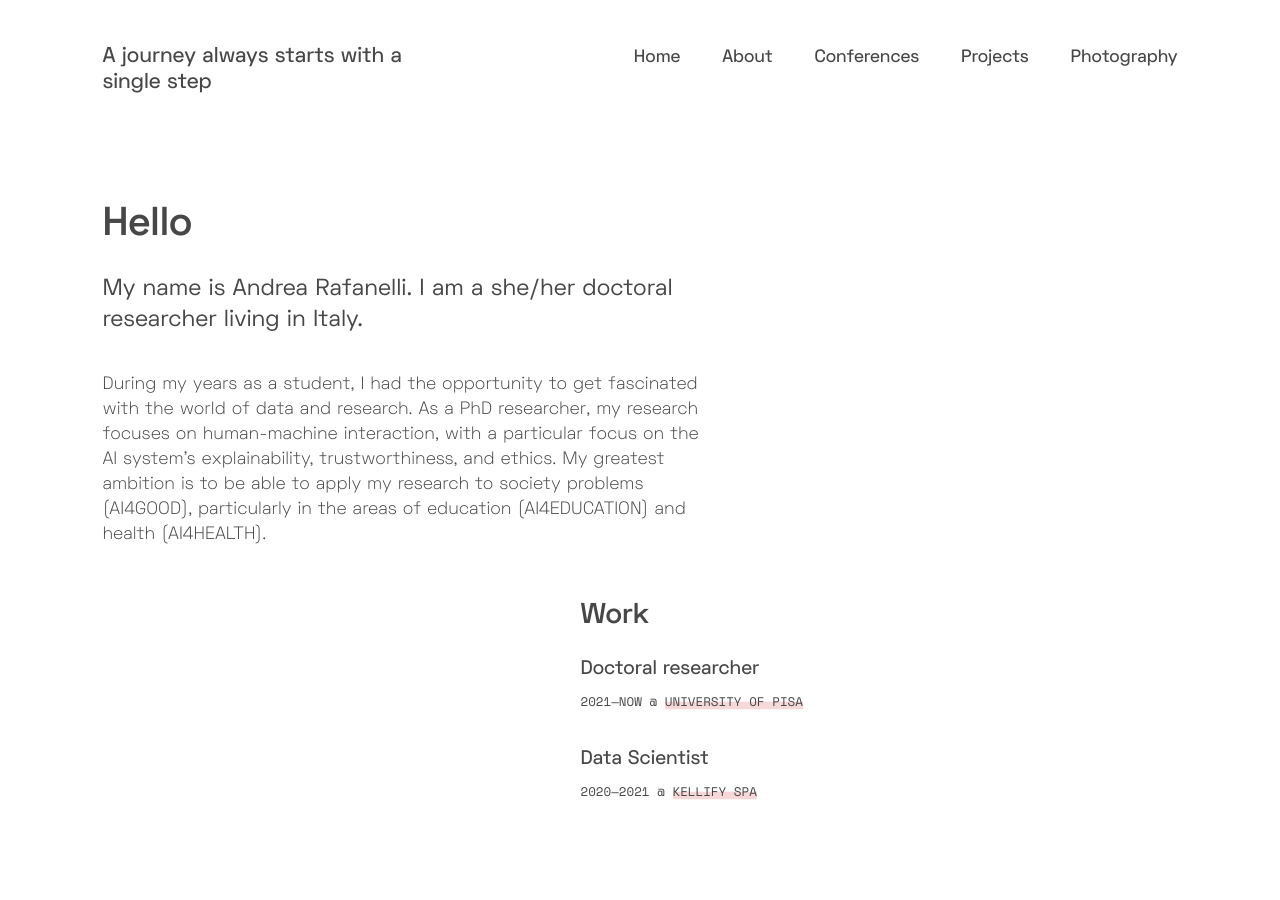
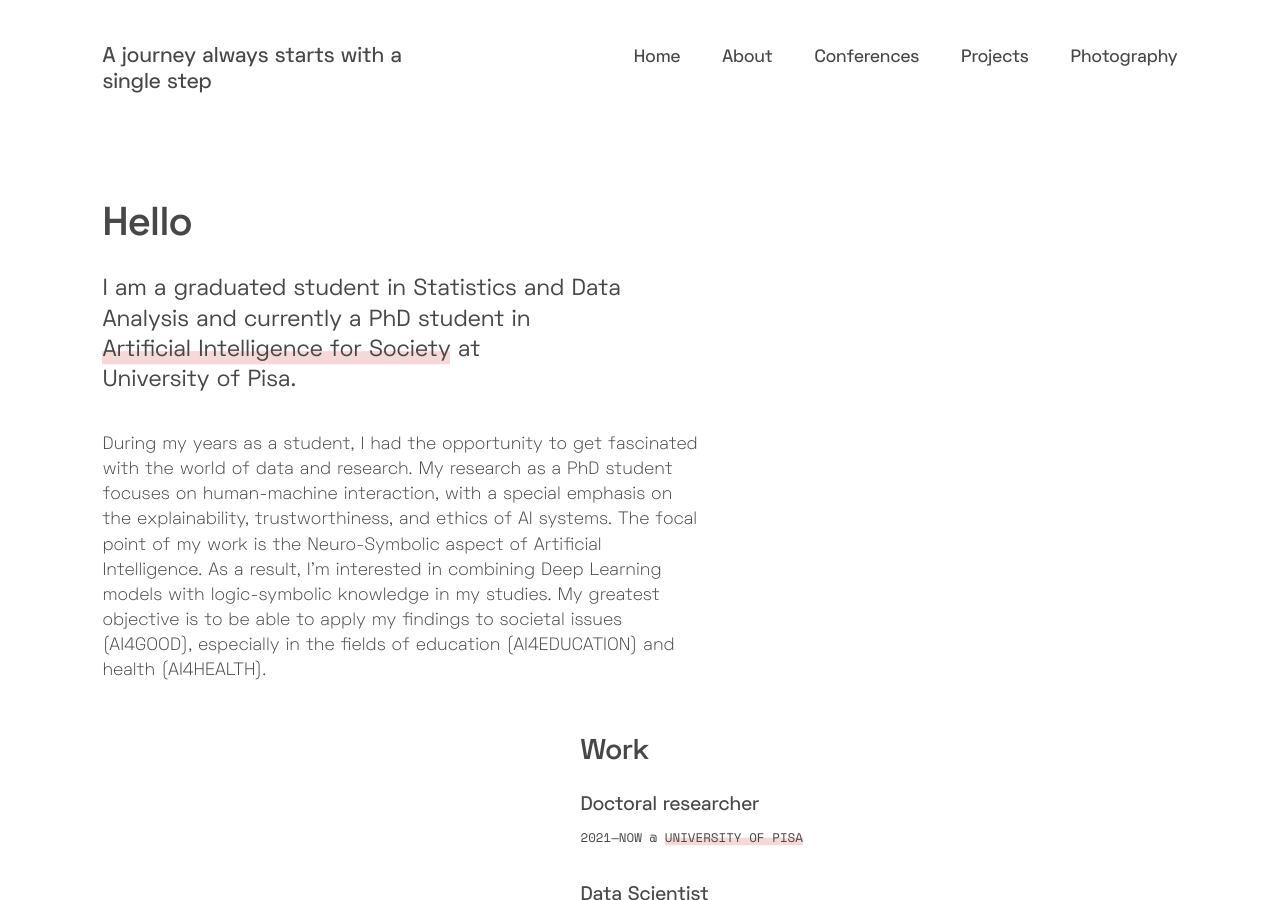
Before and after one commit to lollix91/andrearafanelli.github.io, a Jekyll site: the page built from about.html, in a window 1280 px wide and 900 px high. Built offline with Jekyll 4.4.1, drawn with Linux system fonts in a browser that asks for light colours.

Commit message:
Update about.html

```diff
--- a/about.html
+++ b/about.html
@@ -7,11 +7,14 @@ layout: default
   <div class="recipe__title">
     <h1>Hello</h1>
     <p class="lede">
-      My name is Andrea Rafanelli. I am a she/her doctoral researcher living in Italy.
+       I am a graduated student in Statistics and Data Analysis and currently a PhD student in <a href="https://phd-ai-society.di.unipi.it/"> Artificial Intelligence for Society</a> at
+      <br> University of Pisa.
     </p>
     <p>
-      During my years as a student, I had the opportunity to get fascinated with the world of data and research. As a PhD researcher, my research focuses on human-machine interaction, with a particular focus on the AI system's explainability, trustworthiness, and ethics.
-     My greatest ambition is to be able to apply my research to society problems (AI4GOOD), particularly in the areas of education (AI4EDUCATION) and health (AI4HEALTH).
+      During my years as a student, I had the opportunity to get fascinated with the world of data and research. My research as a PhD student focuses on human-machine interaction, with a special emphasis on the explainability, trustworthiness, and ethics of AI systems.
+      The focal point of my work is the Neuro-Symbolic aspect of Artificial Intelligence. As a result, I'm interested in combining Deep Learning models with logic-symbolic knowledge in my studies.
+      My greatest objective is to be able to apply my findings to societal issues (AI4GOOD), especially in the fields of education (AI4EDUCATION) and health (AI4HEALTH).
+
     </p>
   </div>
   <div></div>
```
